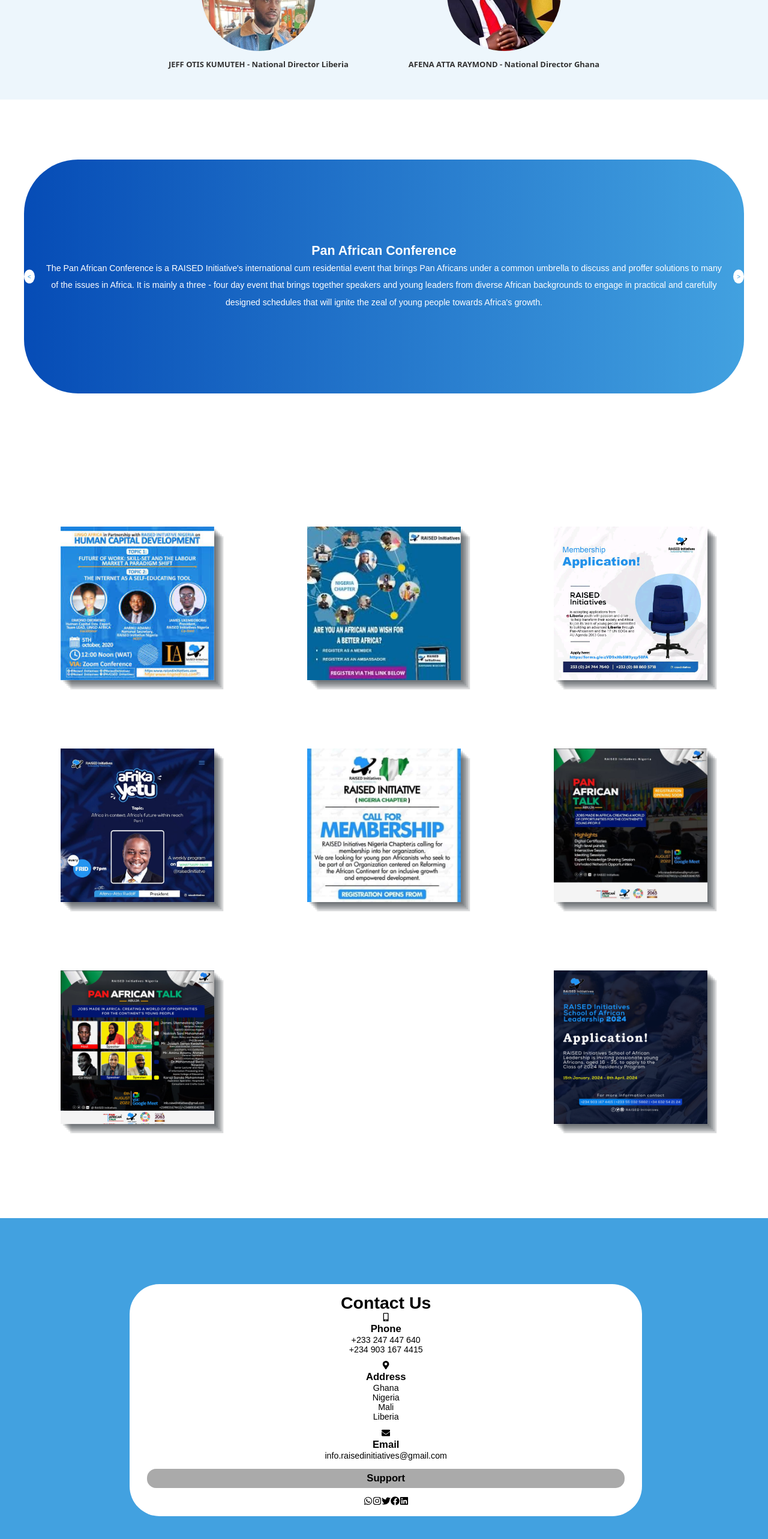
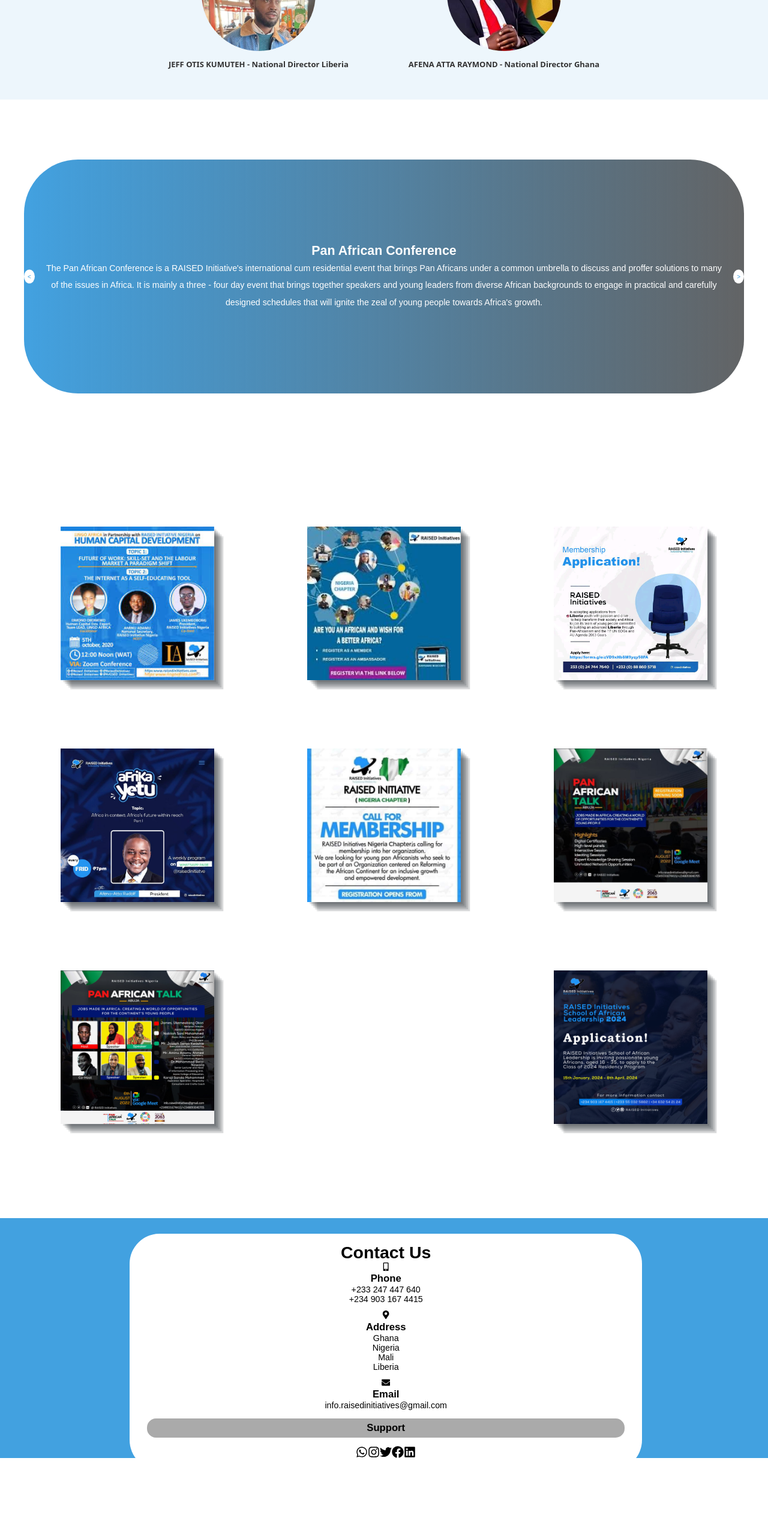
Before and after one commit to Iydeejames/Raised-Initiative-website, a React (Create React App) app: page / in a window 1280 px wide. Shown: the part 1884-4450 px from the top of the page at 60% size. After the commit the page ends 4315 px from the top, so only its background shows below. Built offline with nearby package versions, Linux system fonts and the light colour scheme.

Commit message:
Update App.css

```diff
--- a/src/App.css
+++ b/src/App.css
@@ -257,7 +257,7 @@ li {
 .event-card {
   width: auto;
   height: 390px;
-  background: linear-gradient(to right, #064cb6, rgb(66, 161, 224));
+  background: linear-gradient(to right,  rgb(66, 161, 224), #27292bb9);
   border-radius: 90px;
   display: flex;
   justify-content: space-around;
@@ -437,18 +437,16 @@ body.modal-open {
   justify-content: space-around;
   align-items: center;
   flex-wrap: wrap;
-  height: 80vh;
+  height: 50vh;
 }
 
 .social-media {
-
-  gap: 10px;
-
+  gap: 25px;
 }
 
 .social-media a {
   color: #000;
-  font-size: 15px;
+  font-size: 20px;
   text-decoration: none;
   padding: -2px;
   margin-bottom: -3.5rem;
@@ -464,7 +462,7 @@ body.modal-open {
   border-radius: 50px;
   font-weight: 500;
   width: 60rem;
-  margin-top: -2rem;
+  margin-top: -1rem;
   margin-right: -0.1rem;
 }
 .phone,
```
